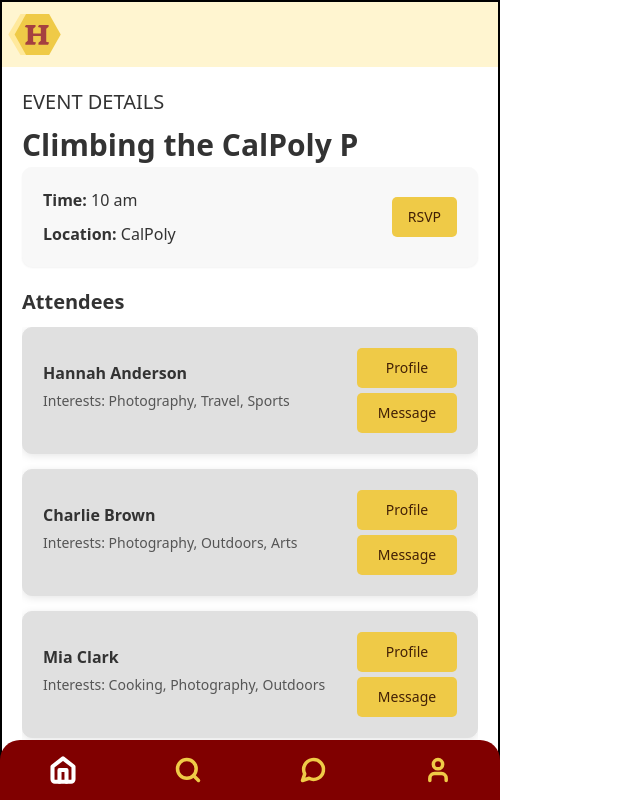
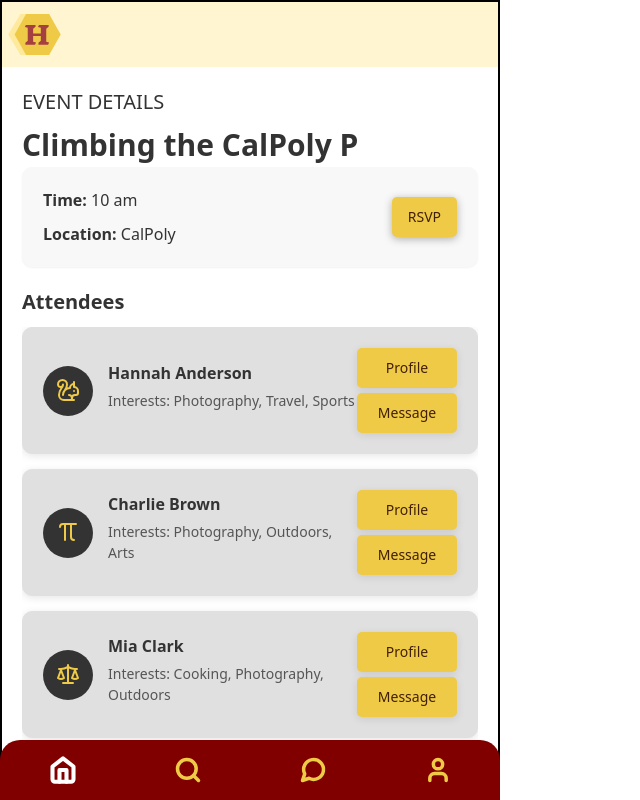
Before and after one commit to elhagen13/CSC484, a React (Create React App) app: page /event/1 in a window 1280 px wide. Shown: the whole page, without its empty margins (0-640 px from the left). Built offline with nearby package versions, Linux system fonts and the light colour scheme.

Commit message:
added avatars to atendee cards

```diff
--- a/src/pages/EventInfo.tsx
+++ b/src/pages/EventInfo.tsx
@@ -44,13 +44,11 @@ function EventInfoPage() {
   const sortedAttendees = fakePeople
     .slice() // Create a shallow copy of the array
     .sort((a, b) => {
-      // Sort by lastClicked (consider null dates as oldest)
       const lastClickedA = a.lastClicked ? a.lastClicked.getTime() : -Infinity;
       const lastClickedB = b.lastClicked ? b.lastClicked.getTime() : -Infinity;
       const lastClickedCompare = lastClickedB - lastClickedA; // Most recent first
       if (lastClickedCompare !== 0) return lastClickedCompare;
 
-      // If lastClicked times are equal, sort alphabetically by last name, then first name
       const nameA = `${a.lastName.toLowerCase()} ${a.firstName.toLowerCase()}`;
       const nameB = `${b.lastName.toLowerCase()} ${b.firstName.toLowerCase()}`;
       return nameA.localeCompare(nameB); // Alphabetical sorting
@@ -86,6 +84,7 @@ function EventInfoPage() {
         <Button
           style={{
             backgroundColor: "#EFCA47",
+            boxShadow: "0 2px 8px rgba(0, 0, 0, 0.3)",
             borderRadius: "5px",
             padding: "8px 16px",
           }}
@@ -94,8 +93,8 @@ function EventInfoPage() {
         </Button>
       </Card>
 
-      {/* Scrollable Attendees Section */}
-      <h3 style={{ fontSize: "20px", fontWeight: "bold", color: "#333", marginTop: "20px", marginBottom: "10px"}}>Attendees</h3>
+      <h3 style={{ fontSize: "20px", fontWeight: "bold", color: "#333", marginTop: "20px", marginBottom: "10px" }}>Attendees</h3>
+
       <ScrollArea
         className="w-full"
         style={{
@@ -117,11 +116,29 @@ function EventInfoPage() {
                 borderRadius: "10px",
                 boxShadow: "0 2px 8px rgba(0, 0, 0, 0.1)",
                 display: "flex",
-                justifyContent: "space-between",
                 alignItems: "center",
                 minHeight: "120px",
+              }}
+            >
+              {/* Avatar with dark grey circular background */}
+              <div style={{
+                marginRight: "15px",
+                backgroundColor: "#333", // Dark grey background for avatar
+                borderRadius: "50%", // Circular shape
+                padding: "10px",
+                display: "flex",
+                alignItems: "center",
+                justifyContent: "center",
+                width: "50px",
+                height: "50px",
               }}>
-              <div>
+                <div style={{ width: "30px", height: "30px", color: "#EFCA47",marginTop: "4px", marginLeft: "3px"}}>
+                  {attendee.avatar} {/* Avatar icon color now matches button color */}
+                </div>
+              </div>
+
+              {/* Attendee Name and Interests stacked vertically */}
+              <div style={{ flex: 1 }}>
                 <div style={{ color: "#333", fontWeight: "bold", marginBottom: "5px" }}>
                   {attendee.firstName} {attendee.lastName}
                 </div>
@@ -136,6 +153,7 @@ function EventInfoPage() {
                   style={{
                     backgroundColor: "#EFCA47", // Same as RSVP button color
                     borderRadius: "5px",
+                    boxShadow: "0 2px 8px rgba(0, 0, 0, 0.1)",
                     padding: "5px 10px",
                     marginBottom: "5px",
                     width: "100px", // Ensure both buttons have the same width
@@ -147,8 +165,9 @@ function EventInfoPage() {
                   style={{
                     backgroundColor: "#EFCA47", // Same as RSVP button color
                     borderRadius: "5px",
+                    boxShadow: "0 2px 8px rgba(0, 0, 0, 0.1)",
                     padding: "5px 10px",
-                    width: "100px",
+                    width: "100px", // Ensure both buttons have the same width
                   }}
                 >
                   Message
```
